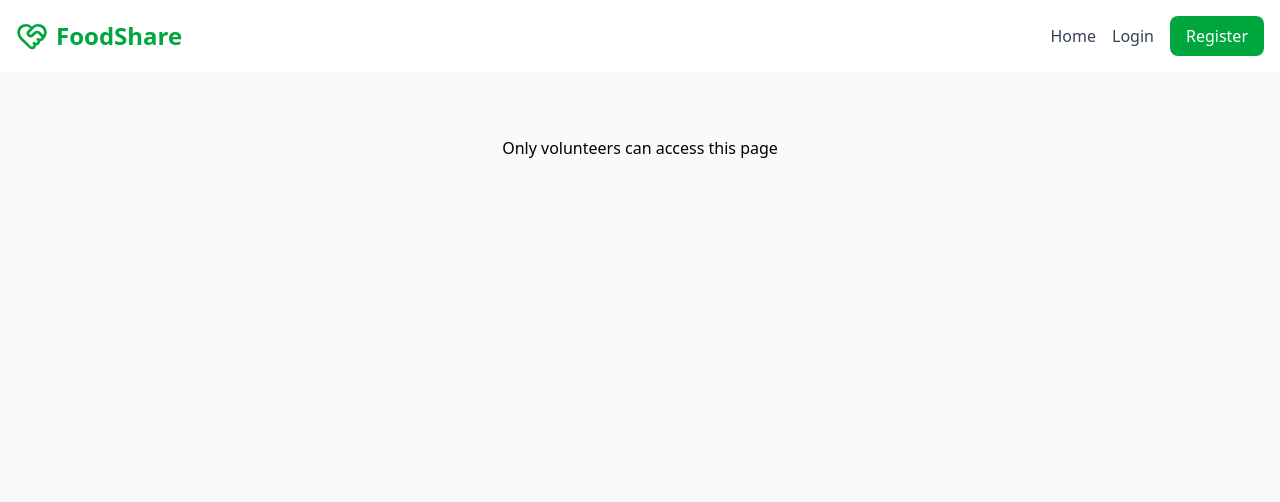
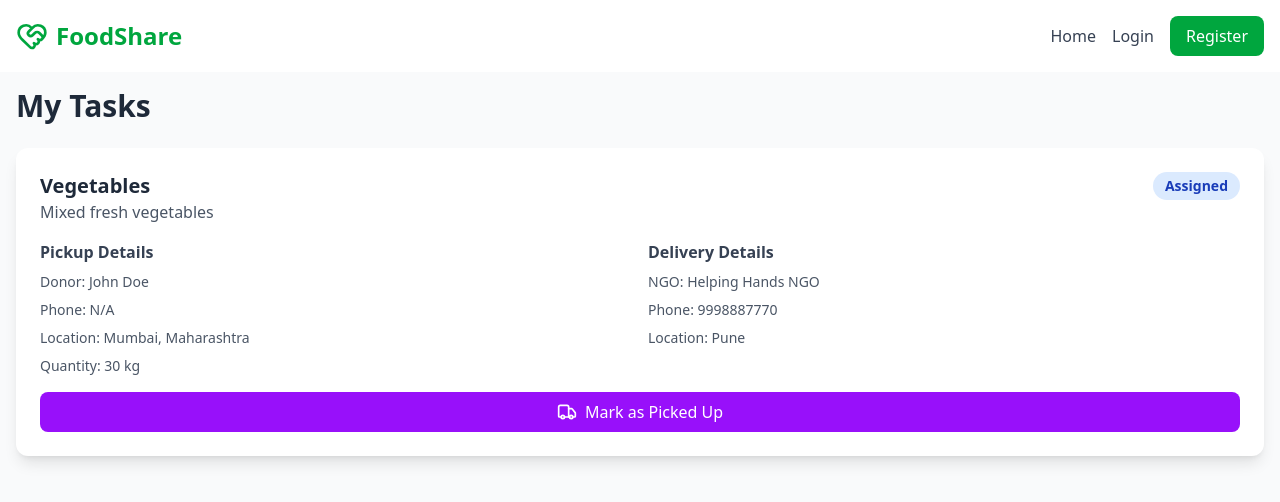
Before and after one commit to himanshuk09/foodshare-fe, a React (Vite) app: page /volunteer-dashboard in a window 1280 px wide. Shown: the top 502 px of the page. Built offline with nearby package versions, Linux system fonts and the light colour scheme.

Commit message:
FIX VolunteerDashboard

```diff
--- /dev/null
+++ b/src/contant.ts
@@ -0,0 +1,87 @@
+export const mockData: any = {
+	users: [
+		{
+			id: 1,
+			name: "John Doe",
+			email: "john@example.com",
+			role: "donor",
+			location: "Pune",
+		},
+		{
+			id: 2,
+			name: "Helping Hands NGO",
+			email: "help@ngo.com",
+			role: "ngo",
+			location: "Pune",
+			contact: "helpinghands@ngo.com",
+			phone: "9998887770",
+			latitude: 18.5204,
+			longitude: 73.8567,
+			image: "https://images.unsplash.com/photo-1593113598332-cd288d649433?w=100",
+			organizationName: "",
+			aboutOrganization: "",
+		},
+		{
+			id: 3,
+			name: "Alice Smith",
+			email: "alice@example.com",
+			role: "volunteer",
+			location: "Mumbai",
+		},
+		{
+			id: 4,
+			name: "Bob Johnson",
+			email: "bob@example.com",
+			role: "volunteer",
+			location: "Delhi",
+		},
+	],
+
+	posts: [
+		{
+			id: 101,
+			foodType: "Cooked Meals",
+			quantity: "20 Boxes",
+			meals: 100,
+			description: "Vegetarian meals packed fresh",
+			location: "Pune, Maharashtra",
+			donorId: 1,
+			assignedNGO: 2,
+			status: "pending",
+			image: "https://images.unsplash.com/photo-1593113598332-cd288d649433?w=600",
+		},
+		{
+			id: 102,
+			foodType: "Fruits",
+			quantity: "50 kg",
+			meals: 150,
+			description: "Fresh seasonal fruits",
+			location: "Pune, Maharashtra",
+			donorId: 1,
+			assignedNGO: 1,
+			status: "pending",
+			image: "https://images.unsplash.com/photo-1567306226416-28f0efdc88ce?w=600",
+		},
+		{
+			id: 103,
+			foodType: "Vegetables",
+			quantity: "30 kg",
+			meals: 120,
+			description: "Mixed fresh vegetables",
+			location: "Mumbai, Maharashtra",
+			donorId: 1,
+			assignedNGO: 2,
+			status: "assigned",
+			image: "https://images.unsplash.com/photo-1546069901-ba9599a7e63c?w=600",
+		},
+	],
+	assignments: [
+		{
+			id: 1001,
+			postId: 103,
+			volunteerId: 1,
+			status: "assigned",
+			assignedAt: new Date().toISOString(),
+		},
+	],
+};
--- a/src/pages/NGORequest.tsx
+++ b/src/pages/NGORequest.tsx
@@ -1,294 +1,9 @@
 import { MapPin, Package } from "lucide-react";
 import { useState } from "react";
 import { useNavigate } from "react-router-dom";
+import { mockData } from "../contant";
 import { useAuth } from "../context/AuthContext";
 
-// export default function NGORequests() {
-// 	const [selectedPost, setSelectedPost] = useState<any>(null);
-// 	const [selectedVolunteer, setSelectedVolunteer] = useState("");
-// 	const mockData: any = [];
-// 	const navigate = useNavigate();
-// 	const { logout, user } = useAuth();
-
-// 	const assignedPosts = mockData.posts.filter(
-// 		(p: any) => p.assignedNGO === user.id
-// 	);
-// 	const volunteers = mockData.users.filter(
-// 		(u: any) => u.role === "volunteer"
-// 	);
-
-// 	const assignVolunteer = () => {
-// 		if (!selectedPost || !selectedVolunteer) {
-// 			alert("Please select both post and volunteer");
-// 			return;
-// 		}
-
-// 		const assignment: any = {
-// 			id: Date.now(),
-// 			postId: selectedPost.id,
-// 			volunteerId: parseInt(selectedVolunteer),
-// 			status: "assigned",
-// 			assignedAt: new Date().toISOString(),
-// 		};
-
-// 		mockData.assignments.push(assignment);
-
-// 		const postIndex = mockData.posts.findIndex(
-// 			(p: any) => p.id === selectedPost.id
-// 		);
-// 		if (postIndex !== -1) {
-// 			mockData.posts[postIndex].status = "assigned";
-// 		}
-
-// 		alert("Volunteer assigned successfully! Email notification sent.");
-// 		setSelectedPost(null);
-// 		setSelectedVolunteer("");
-// 	};
-// 	// if (user?.role !== "ngo") {
-// 	// 	return (
-// 	// 		<div className="text-center py-12">
-// 	// 			Only NGOs can access this dashboard
-// 	// 		</div>
-// 	// 	);
-// 	// }
-// 	return (
-// 		<div className="space-y-6">
-// 			<h2 className="text-3xl font-bold text-gray-800">NGO Dashboard</h2>
-
-// 			{assignedPosts.length === 0 ? (
-// 				<div className="text-center py-12 bg-white rounded-2xl shadow-lg">
-// 					<Package className="mx-auto text-gray-400 mb-4" size={64} />
-// 					<p className="text-gray-600 text-lg">
-// 						No donations assigned yet
-// 					</p>
-// 				</div>
-// 			) : (
-// 				<div className="grid md:grid-cols-2 gap-6">
-// 					{assignedPosts.map((post: any) => {
-// 						const donor = mockData.users.find(
-// 							(u: any) => u.id === post.donorId
-// 						);
-// 						const assignment = mockData.assignments.find(
-// 							(a: any) => a.postId === post.id
-// 						);
-// 						const volunteer = assignment
-// 							? mockData.users.find(
-// 									(u: any) => u.id === assignment.volunteerId
-// 							  )
-// 							: null;
-
-// 						return (
-// 							<div
-// 								key={post.id}
-// 								className="bg-white rounded-xl shadow-lg p-6 space-y-4"
-// 							>
-// 								{post.image && (
-// 									<img
-// 										src={post.image}
-// 										alt="Food"
-// 										className="w-full h-48 object-cover rounded-lg"
-// 									/>
-// 								)}
-
-// 								<h3 className="text-xl font-bold text-gray-800">
-// 									{post.foodType}
-// 								</h3>
-// 								<p className="text-gray-600">
-// 									{post.description}
-// 								</p>
-
-// 								<div className="space-y-2">
-// 									<div className="flex items-center gap-2 text-sm text-gray-600">
-// 										<Package size={16} />
-// 										<span>
-// 											Quantity: {post.quantity} | Meals:{" "}
-// 											{post.meals}
-// 										</span>
-// 									</div>
-
-// 									<div className="flex items-center gap-2 text-sm text-gray-600">
-// 										<MapPin size={16} />
-// 										<span>{post.location}</span>
-// 									</div>
-
-// 									<p className="text-sm text-gray-600">
-// 										Donor:{" "}
-// 										<span className="font-semibold">
-// 											{donor?.name}
-// 										</span>
-// 									</p>
-// 									<p className="text-sm text-gray-600">
-// 										Email:{" "}
-// 										<span className="font-semibold">
-// 											{donor?.email}
-// 										</span>
-// 									</p>
-// 								</div>
-
-// 								{volunteer ? (
-// 									<div className="bg-blue-50 p-4 rounded-lg">
-// 										<p className="text-sm font-semibold text-blue-800">
-// 											Assigned to: {volunteer.name}
-// 										</p>
-// 										<p className="text-sm text-blue-600">
-// 											{volunteer.email}
-// 										</p>
-// 										<p className="text-sm text-blue-600">
-// 											Status: {post.status}
-// 										</p>
-// 									</div>
-// 								) : (
-// 									<div className="space-y-3">
-// 										<button
-// 											onClick={() =>
-// 												setSelectedPost(post)
-// 											}
-// 											className="w-full bg-green-600 text-white py-2 rounded-lg hover:bg-green-700"
-// 										>
-// 											Assign Volunteer
-// 										</button>
-// 									</div>
-// 								)}
-// 							</div>
-// 						);
-// 					})}
-// 				</div>
-// 			)}
-
-// 			{selectedPost && (
-// 				<div className="fixed inset-0 bg-black bg-opacity-50 flex items-center justify-center p-4">
-// 					<div className="bg-white rounded-2xl p-8 max-w-md w-full">
-// 						<h3 className="text-2xl font-bold text-gray-800 mb-4">
-// 							Assign Volunteer
-// 						</h3>
-// 						<p className="text-gray-600 mb-4">
-// 							Donation: {selectedPost.foodType}
-// 						</p>
-
-// 						<div className="space-y-4">
-// 							<div>
-// 								<label className="block text-sm font-medium text-gray-700 mb-2">
-// 									Select Volunteer
-// 								</label>
-// 								<select
-// 									value={selectedVolunteer}
-// 									onChange={(e) =>
-// 										setSelectedVolunteer(e.target.value)
-// 									}
-// 									className="w-full px-4 py-2 border border-gray-300 rounded-lg focus:ring-2 focus:ring-green-500"
-// 								>
-// 									<option value="">Choose a volunteer</option>
-// 									{volunteers.map((vol: any) => (
-// 										<option key={vol.id} value={vol.id}>
-// 											{vol.name} -{" "}
-// 											{vol.location || "Location not set"}
-// 										</option>
-// 									))}
-// 								</select>
-// 							</div>
-
-// 							<div className="flex gap-3">
-// 								<button
-// 									onClick={assignVolunteer}
-// 									className="flex-1 bg-green-600 text-white py-2 rounded-lg hover:bg-green-700"
-// 								>
-// 									Assign
-// 								</button>
-// 								<button
-// 									onClick={() => setSelectedPost(null)}
-// 									className="flex-1 bg-gray-300 text-gray-700 py-2 rounded-lg hover:bg-gray-400"
-// 								>
-// 									Cancel
-// 								</button>
-// 							</div>
-// 						</div>
-// 					</div>
-// 				</div>
-// 			)}
-// 		</div>
-// 	);
-// }
-const mockData: any = {
-	users: [
-		{
-			id: 1,
-			name: "John Doe",
-			email: "john@example.com",
-			role: "donor",
-			location: "Pune",
-		},
-		{
-			id: 2,
-			name: "Helping Hands NGO",
-			email: "help@ngo.com",
-			role: "ngo",
-			location: "Pune",
-		},
-		{
-			id: 3,
-			name: "Alice Smith",
-			email: "alice@example.com",
-			role: "volunteer",
-			location: "Mumbai",
-		},
-		{
-			id: 4,
-			name: "Bob Johnson",
-			email: "bob@example.com",
-			role: "volunteer",
-			location: "Delhi",
-		},
-	],
-
-	posts: [
-		{
-			id: 101,
-			foodType: "Cooked Meals",
-			quantity: "20 Boxes",
-			meals: 100,
-			description: "Vegetarian meals packed fresh",
-			location: "Pune, Maharashtra",
-			donorId: 1,
-			assignedNGO: 2,
-			status: "pending",
-			image: "https://images.unsplash.com/photo-1593113598332-cd288d649433?w=600",
-		},
-		{
-			id: 102,
-			foodType: "Fruits",
-			quantity: "50 kg",
-			meals: 150,
-			description: "Fresh seasonal fruits",
-			location: "Pune, Maharashtra",
-			donorId: 1,
-			assignedNGO: 1,
-			status: "pending",
-			image: "https://images.unsplash.com/photo-1567306226416-28f0efdc88ce?w=600",
-		},
-		{
-			id: 103,
-			foodType: "Vegetables",
-			quantity: "30 kg",
-			meals: 120,
-			description: "Mixed fresh vegetables",
-			location: "Mumbai, Maharashtra",
-			donorId: 1,
-			assignedNGO: 2,
-			status: "assigned",
-			image: "https://images.unsplash.com/photo-1546069901-ba9599a7e63c?w=600",
-		},
-	],
-
-	assignments: [
-		{
-			id: 1001,
-			postId: 103,
-			volunteerId: 3,
-			status: "assigned",
-			assignedAt: new Date().toISOString(),
-		},
-	],
-};
 export default function NGORequests() {
 	const [selectedPost, setSelectedPost] = useState<any>(null);
 	const [selectedVolunteer, setSelectedVolunteer] = useState("");
--- a/src/pages/VolunteerDashboard.tsx
+++ b/src/pages/VolunteerDashboard.tsx
@@ -1,18 +1,25 @@
 import { CheckCircle, Truck } from "lucide-react";
 import { useNavigate } from "react-router-dom";
+import { mockData } from "../contant";
 import { useAuth } from "../context/AuthContext";
 
 export default function VolunteerDashboard() {
 	const navigate = useNavigate();
-	const { logout, user } = useAuth();
-	const mockData: any = [];
-	if (user?.role !== "volunteer") {
-		return (
-			<div className="text-center py-12">
-				Only volunteers can access this page
-			</div>
-		);
-	}
+	const { logout } = useAuth();
+	const user = {
+		id: 1,
+		name: "John Doe",
+		email: "john@example.com",
+		role: "donor",
+		location: "Pune",
+	};
+	// if (user?.role !== "volunteer") {
+	// 	return (
+	// 		<div className="text-center py-12">
+	// 			Only volunteers can access this page
+	// 		</div>
+	// 	);
+	// }
 
 	const myAssignments = mockData.assignments.filter(
 		(a: any) => a.volunteerId === user.id
```
